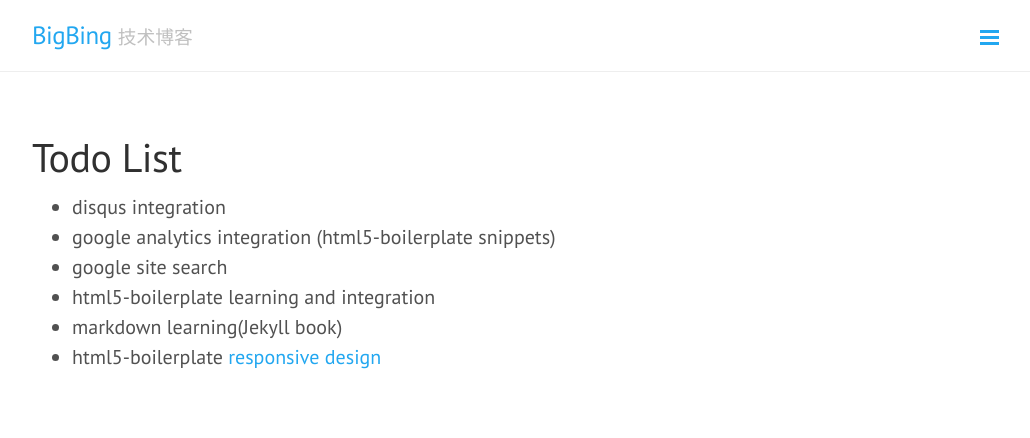
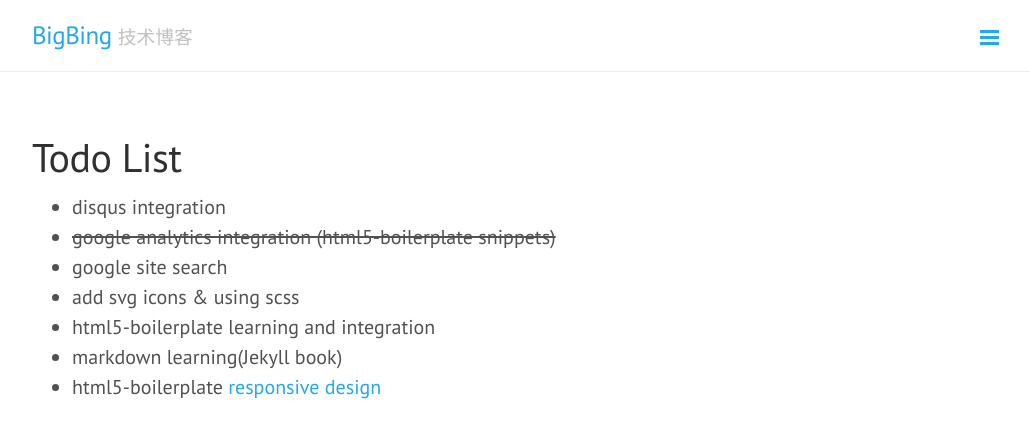
Before and after one commit to bingxie/bingxie.github.io, a Jekyll site: the page built from todo.md, in a window 1280 px wide. Shown: the top 438 px of the page, without its empty margins (248-1278 px from the left). Built offline with Jekyll 4.4.1, drawn with Linux system fonts in a browser that asks for light colours; Markdown is read by kramdown in place of the engine named in the settings.

Commit message:
Update todo

```diff
--- a/todo.md
+++ b/todo.md
@@ -4,8 +4,9 @@ title: Todo List
 ---
 
 * disqus integration
-* google analytics integration (html5-boilerplate snippets)
+* <del>google analytics integration (html5-boilerplate snippets)</del>
 * google site search
+* add svg icons & using scss
 * html5-boilerplate learning and integration
 * markdown learning(Jekyll book)
 * html5-boilerplate [responsive design](http://verekia.com/initializr/responsive-template)
```
